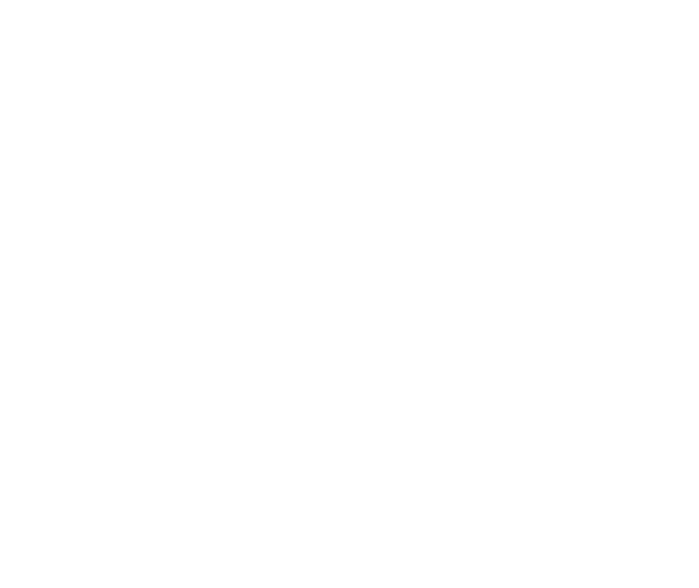
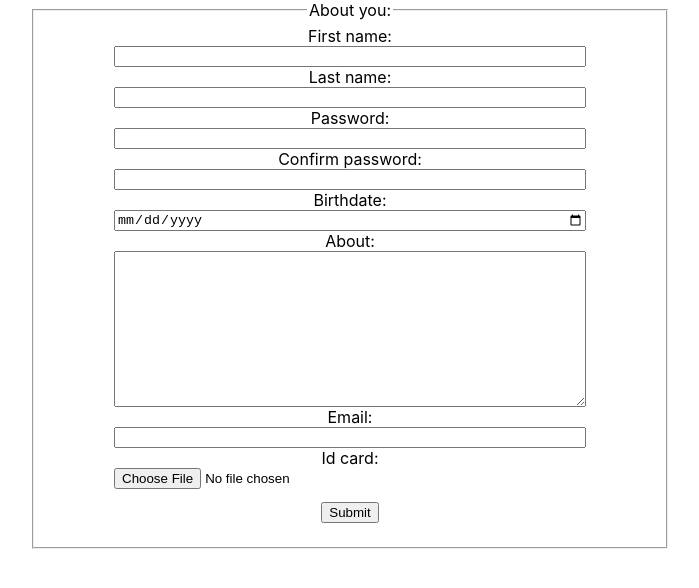
Before and after one commit to Sancxo/around-help_back, a React (Create React App) app in the folder front/: page /register in a window 1280 px wide. Before the commit this address had no page. Shown: the top 588 px of the page, without its empty margins (290-989 px from the left). Built offline with nearby package versions, Linux system fonts and the light colour scheme.

Commit message:
feat: adds Login page and renames SignIn page into Register

```diff
--- a/front/src/App.tsx
+++ b/front/src/App.tsx
@@ -1,4 +1,4 @@
-import { lazy, ReactElement, Suspense, useState } from 'react';
+import { lazy, ReactElement, Suspense, useEffect, useState } from 'react';
 import { BrowserRouter as Router, Route, Routes } from 'react-router-dom';
 
 import './App.css';
@@ -6,7 +6,8 @@ import './App.css';
 import User from "./shared/interfaces/user.interface";
 
 const Home = lazy((): Promise<any> => import('./pages/Home'));
-const SignIn = lazy((): Promise<any> => import('./pages/SignIn'));
+const Register = lazy((): Promise<any> => import('./pages/Register'));
+const Login = lazy((): Promise<any> => import('./pages/Login'));
 const UserProfile = lazy((): Promise<any> => import('./pages/UserProfile'));
 
 function App(): ReactElement {
@@ -18,8 +19,14 @@ function App(): ReactElement {
   });
   const [token, setToken] = useState("");
 
-  let localAuthToken = localStorage.auth_token;
-  let cookieExists = localAuthToken !== 'undefined' && localAuthToken !== null;
+  if (!token) {
+    // Login page redirect
+  }
+
+  useEffect(() => {
+    token ? console.log(true) : console.log(false);
+    console.log(token);
+  }, [token])
 
   return (
     <div className="App">
@@ -31,7 +38,8 @@ function App(): ReactElement {
           <Suspense fallback="Loading app ...">
             <Routes>
               <Route path='/' element={<Home />} />
-              <Route path='/sign-in' element={<SignIn setUser={setUser} setToken={setToken} />} />
+              <Route path='/register' element={<Register setUser={setUser} setToken={setToken} />} />
+              <Route path='/login' element={<Login setUser={setUser} setToken={setToken} />} />
               <Route path="/user/:id" element={<UserProfile user={user} />} />
             </Routes>
           </Suspense>
--- /dev/null
+++ b/front/src/pages/Login.tsx
@@ -0,0 +1,34 @@
+import axios from "axios";
+import { ReactElement, useState } from "react";
+import { useNavigate } from "react-router-dom";
+import User from "../shared/interfaces/user.interface";
+
+export default function Login({ setUser, setToken }: { setUser: React.Dispatch<React.SetStateAction<User>>, setToken: React.Dispatch<React.SetStateAction<String>> }): ReactElement {
+    const [email, setEmail] = useState<String>();
+    const [password, setPassword] = useState<String>();
+
+    const navigate = useNavigate();
+
+    function handleSubmit() {
+        axios
+            .post(`${process.env.REACT_APP_BACKEND_URL}/users/sign_in`, { "user": { "email": email, "password": password } })
+            .then(resp => {
+                setUser(resp.data.user);
+                setToken(resp.headers.authorization);
+                axios.defaults.headers.common["Authorization"] = resp.headers.authorization;
+                navigate(`/user/${resp.data.user.id}`);
+            })
+            .catch(err => console.error(err))
+    }
+    return (
+        <form name="login" id="login-form">
+            <label htmlFor="email-input">Email:</label>
+            <input type="email" name="email" id="email-input" onChange={e => setEmail(e.target.value)} />
+
+            <label htmlFor="password-input">Password:</label>
+            <input type="password" name="password" id="password-input" onChange={e => setPassword(e.target.value)} />
+
+            <input type="button" value="Login" onClick={handleSubmit} />
+        </form>
+    )
+}
--- /dev/null
+++ b/front/src/pages/Register.tsx
@@ -0,0 +1,75 @@
+import axios, { AxiosResponse } from "axios";
+import React, { ReactElement, useState } from "react";
+import { useNavigate } from "react-router-dom";
+
+import '../styles/Forms.css';
+
+import User, { RegistrationValues } from "../shared/interfaces/user.interface";
+
+
+export default function Register({ setUser, setToken }: { setUser: React.Dispatch<React.SetStateAction<User>>, setToken: React.Dispatch<React.SetStateAction<String>> }): ReactElement {
+
+    const [registrationValues, setRegistrationValues] = useState<RegistrationValues>({
+        first_name: "",
+        last_name: "",
+        password: "",
+        password_confirmation: "",
+        email: ""
+    });
+    const navigate = useNavigate();
+
+    function handleInputs(e: React.ChangeEvent<HTMLInputElement | HTMLTextAreaElement>) {
+        const name = e.target.name;
+        const value = e.target.value;
+
+        setRegistrationValues(registrationValues => ({ ...registrationValues, [name]: value }));
+    }
+
+    function handleSubmit() {
+        axios
+            .post<RegistrationValues, AxiosResponse<any, any>>(`${process.env.REACT_APP_BACKEND_URL}/users`, { "user": registrationValues })
+            .then(resp => {
+                if (resp.status === 200) {
+                    setUser(resp.data.user);
+                    setToken(resp.headers.authorization);
+                    axios.defaults.headers.common["Authorization"] = resp.headers.authorization;
+                    navigate(`/user/${resp.data.user.id}`);
+                }
+            })
+            .catch(err => console.error(err));
+    }
+
+    return (
+        <form name="user" id="user-infos" encType='multipart/form-data'>
+            <fieldset>
+                <legend>About you: </legend>
+
+                <label htmlFor="first-name-input">First name:</label>
+                <input type="text" name="first_name" id="first-name-input" onChange={handleInputs} />
+
+                <label htmlFor="last-name-input">Last name:</label>
+                <input type="text" name="last_name" id="last-name-input" onChange={handleInputs} />
+
+                <label htmlFor="password-input">Password:</label>
+                <input type="password" name="password" id="password-input" onChange={handleInputs} />
+
+                <label htmlFor="password-confirmation-input">Confirm password:</label>
+                <input type="password" name="password_confirmation" id="password-confirmation-input" onChange={handleInputs} />
+
+                <label htmlFor="birthdate-input">Birthdate:</label>
+                <input type="date" name="birthdate" id="birthdate-input" onChange={handleInputs} />
+
+                <label htmlFor="about-input">About:</label>
+                <textarea name="about" id="about" cols={30} rows={10} onChange={handleInputs} ></textarea>
+
+                <label htmlFor="email-input">Email:</label>
+                <input type="email" name="email" id="email-input" onChange={handleInputs} />
+
+                <label htmlFor="id-card-input">Id card:</label>
+                <input type="file" name="id_card" id="id-card-input" onChange={handleInputs} />
+
+                <input type="button" value="Submit" onClick={handleSubmit} />
+            </fieldset>
+        </form>
+    )
+}
--- a/front/src/pages/SignIn.tsx
+++ /dev/null
@@ -1,79 +0,0 @@
-import axios, { AxiosResponse } from "axios";
-import React, { ReactElement, useState } from "react";
-import { useNavigate } from "react-router-dom";
-
-import '../styles/Forms.css';
-
-import User, { RegistrationValues } from "../shared/interfaces/user.interface";
-
-
-export default function SignIn({ setUser, setToken }: { setUser: React.Dispatch<React.SetStateAction<User>>, setToken: React.Dispatch<React.SetStateAction<String>> }): ReactElement {
-
-    const [registrationValues, setRegistrationValues] = useState<RegistrationValues>({
-        first_name: "",
-        last_name: "",
-        password: "",
-        password_confirmation: "",
-        email: ""
-    });
-    const navigate = useNavigate();
-
-    function handleInputs(e: React.ChangeEvent<HTMLInputElement | HTMLTextAreaElement>) {
-        const name = e.target.name;
-        const value = e.target.value;
-
-        setRegistrationValues(registrationValues => ({ ...registrationValues, [name]: value }));
-    }
-
-    function handleSubmit() {
-        axios
-            .post<RegistrationValues, AxiosResponse<any, any>>(`${process.env.REACT_APP_BACKEND_URL}/users`, { "user": registrationValues })
-            .then(resp => {
-                if (resp.status === 200) {
-                    console.log(resp.headers.authorization);
-                    setUser(resp.data.user);
-                    setToken(resp.headers.authorization);
-                    localStorage.setItem("auth_token", resp.headers.authorization);
-                    axios.defaults.headers.common["Authorization"] = resp.headers.authorization;
-                    navigate(`/user/${resp.data.user.id}`);
-                }
-            })
-            .catch(err => console.error(err));
-    }
-
-    return (
-        <div>
-            <form name="user" id="user-infos" method="POST" action={`${process.env.REACT_APP_BACKEND_URL}/users`} encType='multipart/form-data'>
-                <fieldset>
-                    <legend>About you: </legend>
-
-                    <label htmlFor="first-name-input">First name:</label>
-                    <input type="text" name="first_name" id="first-name-input" onChange={handleInputs} />
-
-                    <label htmlFor="last-name-input">Last name:</label>
-                    <input type="text" name="last_name" id="last-name-input" onChange={handleInputs} />
-
-                    <label htmlFor="password-input">Password:</label>
-                    <input type="password" name="password" id="password-input" onChange={handleInputs} />
-
-                    <label htmlFor="password-confirmation-input">Confirm password:</label>
-                    <input type="password" name="password_confirmation" id="password-confirmation-input" onChange={handleInputs} />
-
-                    <label htmlFor="birthdate-input">Birthdate:</label>
-                    <input type="date" name="birthdate" id="birthdate-input" onChange={handleInputs} />
-
-                    <label htmlFor="about-input">About:</label>
-                    <textarea name="about" id="about" cols={30} rows={10} onChange={handleInputs} ></textarea>
-
-                    <label htmlFor="email-input" > Email:</label>
-                    <input type="email" name="email" id="email-input" onChange={handleInputs} />
-
-                    <label htmlFor="id-card-input">Id card:</label>
-                    <input type="file" name="id_card" id="id-card-input" onChange={handleInputs} />
-
-                    <input type="button" value="Submit" onClick={handleSubmit} />
-                </fieldset>
-            </form>
-        </div >
-    )
-}
```
